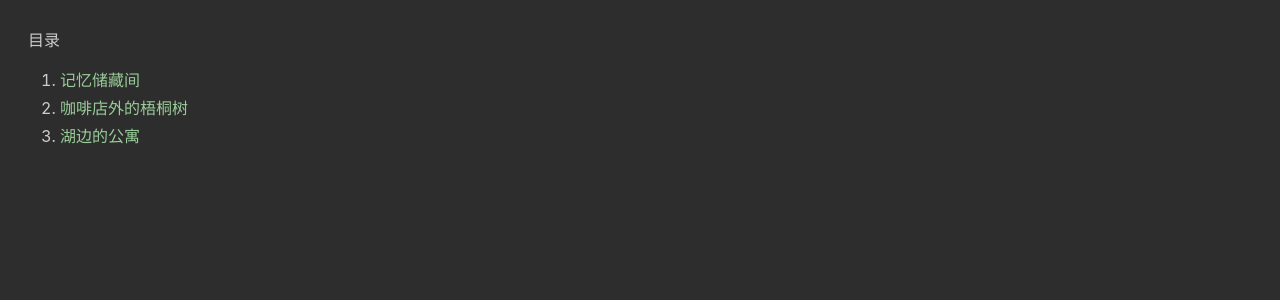
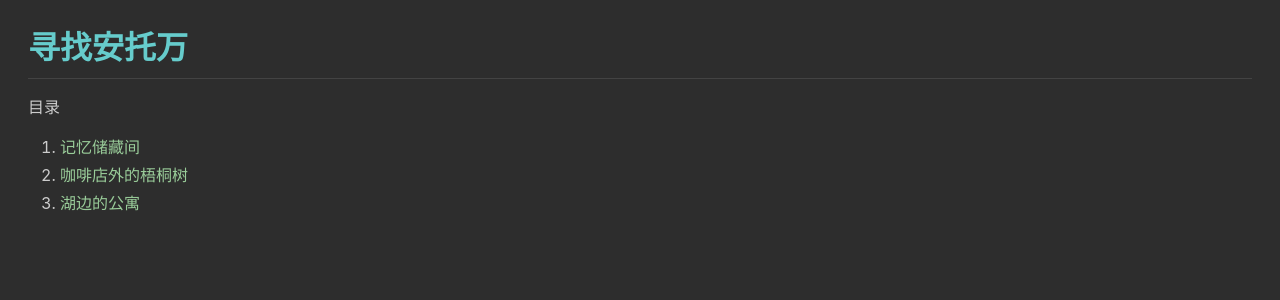
Before and after one commit to tekan-0423/novel, a Jekyll site: the page searchAt/index.html, which Jekyll copies as it is, in a window 1280 px wide. Shown: the top 300 px of the page. Built offline with Jekyll 4.4.1, drawn with Linux system fonts in a browser that asks for light colours.

Commit message:
change title

```diff
--- a/searchAt/index.html
+++ b/searchAt/index.html
@@ -750,7 +750,8 @@ body{ box-sizing: border-box;
     html,body{margin:0;padding:4px;}
 }
 
-</style><script>window.MathJax = {     tex: { tags: 'ams', inlineMath: [ ['$','$'], ['\\(','\\)'] ] },     startup: {     pageReady() {       return MathJax.startup.defaultPageReady().then(function () {          window.mweb_mathjax_ready_val = 'yes';          if(window.mweb_mathjax_ready !== undefined){ mweb_mathjax_ready(); }       });     }   }};document.addEventListener('DOMContentLoaded', function(event) {    if (typeof Prism != 'undefined') {         Prism.highlightAll();     }});window.mweb_mathjax_ready_val = '';function theMWebMathJaxRenderIsReady(key){ return window.mweb_mathjax_ready_val; }</script><script>document.addEventListener('DOMContentLoaded', function(event) {window.mweb_mathjax_ready_val = 'yes';})</script></head><body><div id='markdown_content' class='markdown-body'><p>目录</p>
+</style><script>window.MathJax = {     tex: { tags: 'ams', inlineMath: [ ['$','$'], ['\\(','\\)'] ] },     startup: {     pageReady() {       return MathJax.startup.defaultPageReady().then(function () {          window.mweb_mathjax_ready_val = 'yes';          if(window.mweb_mathjax_ready !== undefined){ mweb_mathjax_ready(); }       });     }   }};document.addEventListener('DOMContentLoaded', function(event) {    if (typeof Prism != 'undefined') {         Prism.highlightAll();     }});window.mweb_mathjax_ready_val = '';function theMWebMathJaxRenderIsReady(key){ return window.mweb_mathjax_ready_val; }</script><script>document.addEventListener('DOMContentLoaded', function(event) {window.mweb_mathjax_ready_val = 'yes';})</script></head><body><div id='markdown_content' class='markdown-body'><h1><a id="%E5%AF%BB%E6%89%BE%E5%AE%89%E6%89%98%E4%B8%87" class="anchor" aria-hidden="true"><span class="octicon octicon-link"></span></a>寻找安托万</h1>
+<p>目录</p>
 <ol>
 <li><a href="./1.html">记忆储藏间</a></li>
 <li><a href="2.html">咖啡店外的梧桐树</a></li>
```
